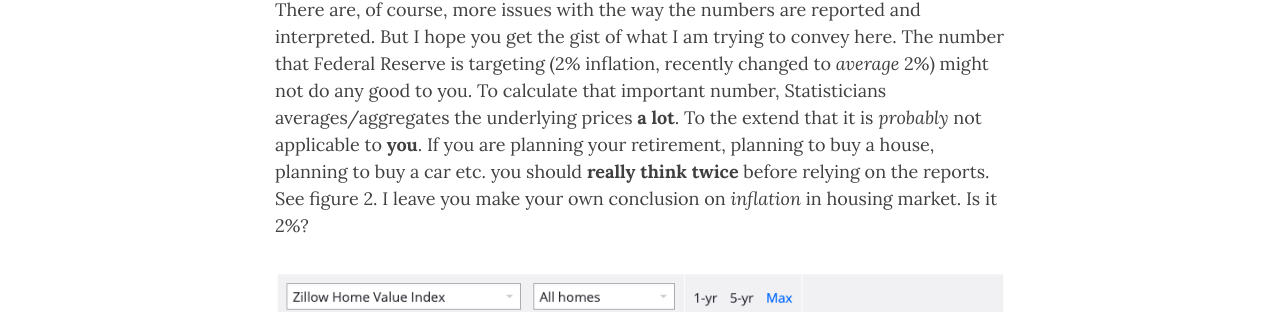
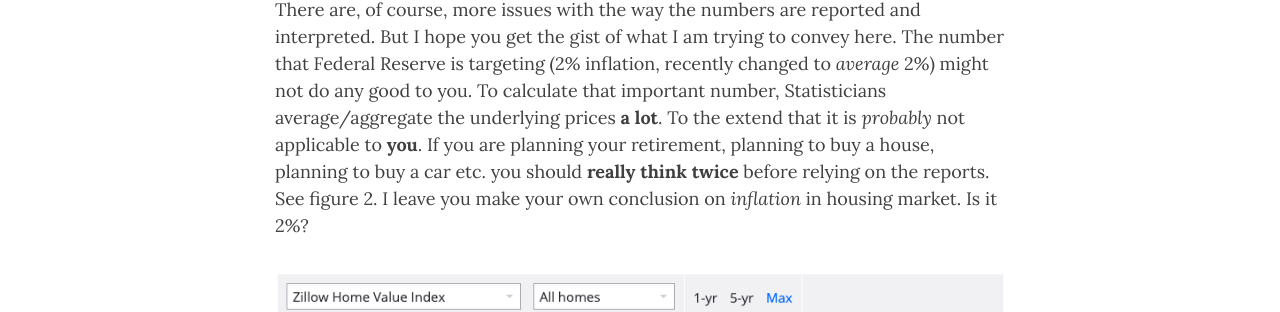
Before and after one commit to aissaei/randomlyordered.github.io, a Jekyll site: the page built from _posts/2021-03-13-you_are_poorer_than_what_you_are_told.md, in a window 1280 px wide and 900 px high, scrolled down 3926 px. Shown: the part 208-520 px from the top of the window. Built offline with Jekyll 4.4.1, drawn with Linux system fonts in a browser that asks for light colours; nearby versions of some CDN libraries.

```diff
--- a/_posts/2021-03-13-you_are_poorer_than_what_you_are_told.md
+++ b/_posts/2021-03-13-you_are_poorer_than_what_you_are_told.md
@@ -41,7 +41,7 @@
 #### In times of shock, inflation increases more asymmetrically
 Whenever some shocks such as 2008 meltdown, 2000 tech bobble, 2020 pandemic, etc. happens, Federal Reserve uses its **tools** to stimulate the growth. It usually drops the interest rate, prints money and uses quantitative easing. The result is growth in liquidity (cheap cash) which in fact results in high inflation. The inflation introduced during those times are usually a lot higher than the 2% target and are extremely asymmetric. For example, asset prices rise so much during those times while other goods and services lag behind. Since Federal Reserve is mainly interested in **average inflation rate**, it pulls back late once asset prices are inflated so much.
 
-There are, of course, more issues with the way the numbers are reported and interpreted. But I hope you get the gist of what I am trying to convey here. The number that Federal Reserve is targeting (2% inflation, recently changed to *average* 2%) might not do any good to you. To calculate that important number, Statisticians averages/aggregates the underlying prices **a lot**. To the extend that it is *probably* not applicable to **you**. If you are planning your retirement, planning to buy a house, planning to buy a car etc. you should **really think twice** before relying on the reports. See figure 2. I leave you make your own conclusion on *inflation* in housing market. Is it 2%?
+There are, of course, more issues with the way the numbers are reported and interpreted. But I hope you get the gist of what I am trying to convey here. The number that Federal Reserve is targeting (2% inflation, recently changed to *average* 2%) might not do any good to you. To calculate that important number, Statisticians average/aggregate the underlying prices **a lot**. To the extend that it is *probably* not applicable to **you**. If you are planning your retirement, planning to buy a house, planning to buy a car etc. you should **really think twice** before relying on the reports. See figure 2. I leave you make your own conclusion on *inflation* in housing market. Is it 2%?
 {% include image.html url="/assets/img/zillow-home-price.png" description="Fig 2. US home prices since 2012" %}
 
 #### Bottom line
```
